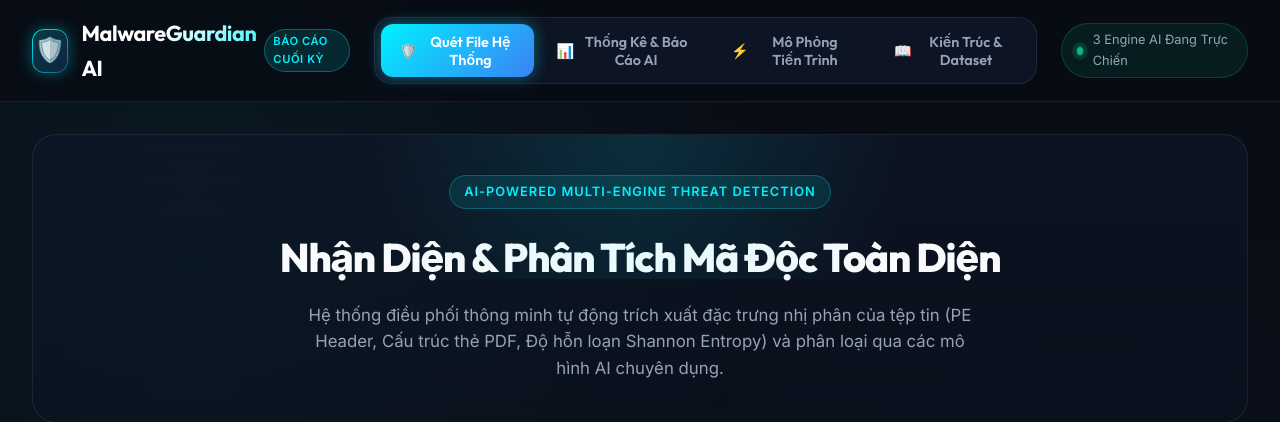
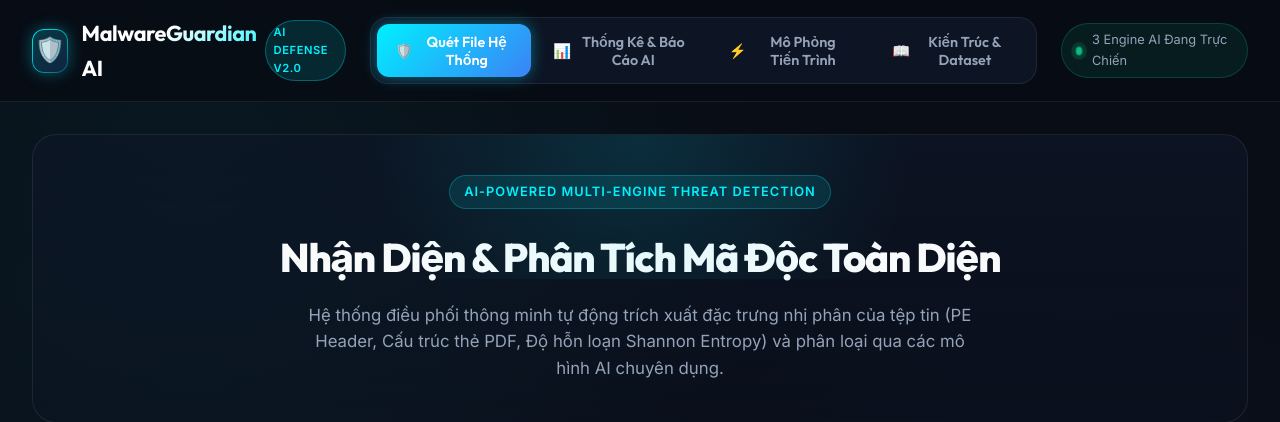
Before and after one commit to LongNgoRyo/AI-POWERED-MULTI-ENGINE-THREAT-DETECTION, a FastAPI app: page / in a window 1280 px wide. Shown: the top 422 px of the page. Run offline with FastAPI, Linux system fonts and the light colour scheme.

Commit message:
style: update header badge to AI DEFENSE v2.0 and refine wording

```diff
--- a/web/templates/index.html
+++ b/web/templates/index.html
@@ -24,7 +24,7 @@
         <div class="brand-text">
           <div style="display:flex; align-items:center;">
             <h1>MalwareGuardian AI</h1>
-            <span class="brand-badge">BÁO CÁO CUỐI KỲ</span>
+            <span class="brand-badge">AI DEFENSE v2.0</span>
           </div>
         </div>
       </a>
@@ -477,9 +477,9 @@
 
       <div class="hero-banner">
         <div class="hero-tag">SYSTEM ARCHITECTURE & METHODOLOGY</div>
-        <h2 class="hero-title">Kiến Trúc Đồ Án & Phương Pháp Luận</h2>
+        <h2 class="hero-title">Kiến Trúc Hệ Thống & Phương Pháp Luận</h2>
         <p class="hero-desc">
-          Tài liệu tổng quan hệ thống phân tích mã độc đa tầng phục vụ Báo cáo môn học cuối kỳ.
+          Tài liệu tổng quan kiến trúc phân tích mã độc đa tầng ứng dụng Trí Tuệ Nhân Tạo (Machine Learning).
         </p>
       </div>
 
```
